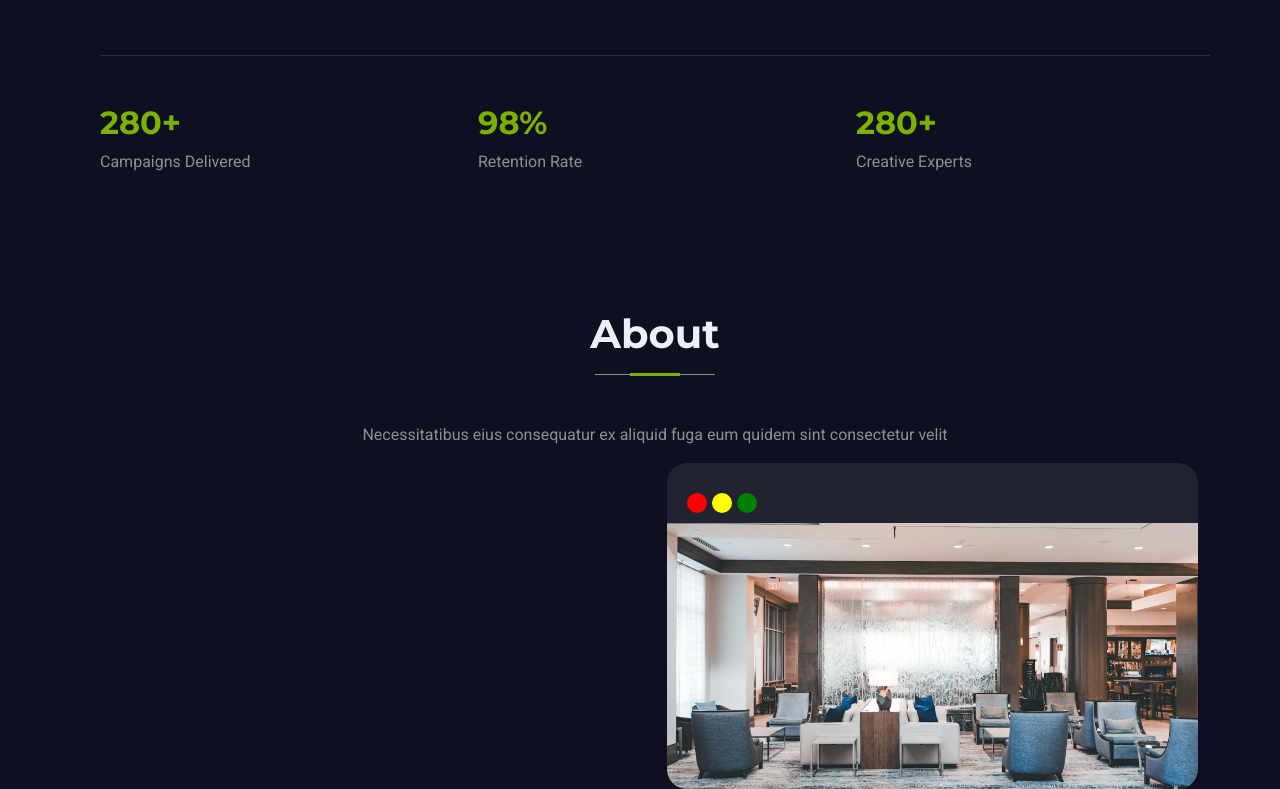
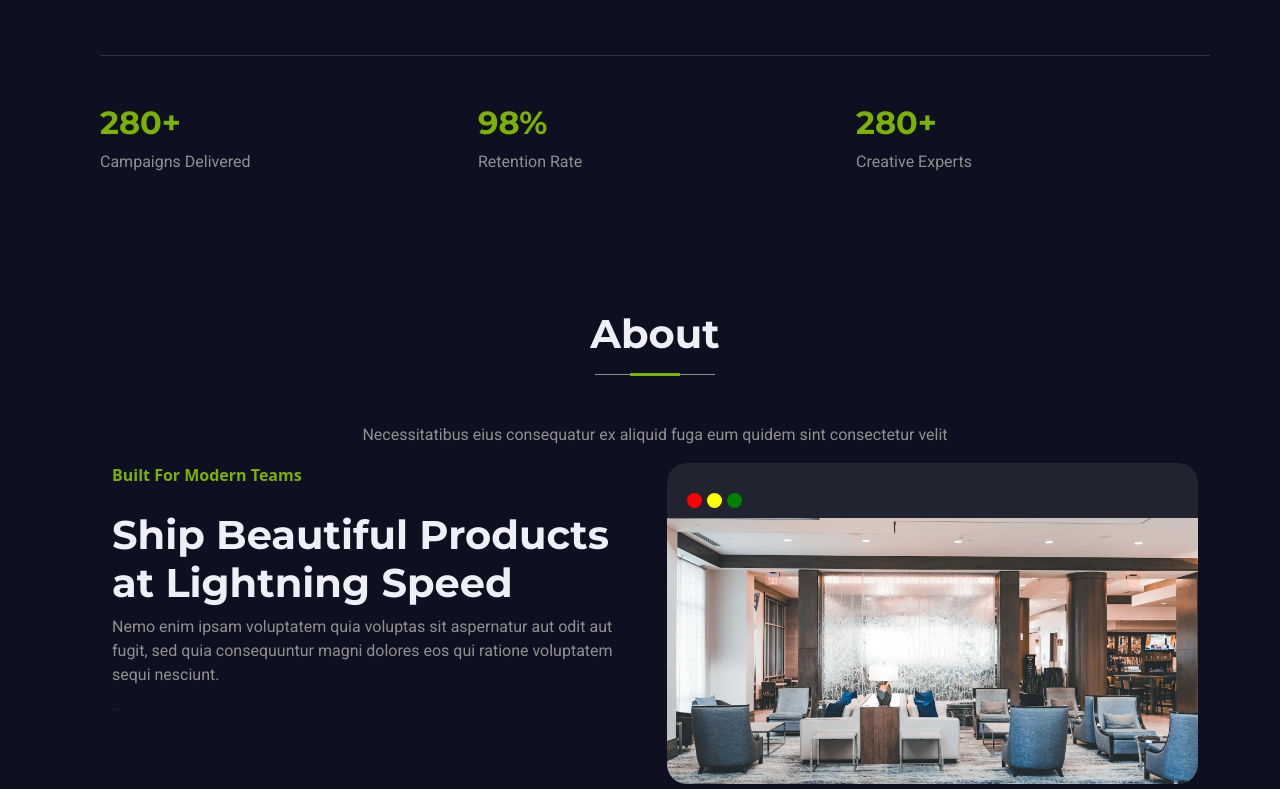
Before and after one commit to adarshrajshah04/reval, a React (Vite) app: page / in a window 1280 px wide. Shown: the part 605-1394 px from the top of the page. Built offline with nearby package versions, Linux system fonts and the light colour scheme; the HTML template or start-up script is replaced by a standard one.

Commit message:
Update About

```diff
--- a/src/components/About.jsx
+++ b/src/components/About.jsx
@@ -16,14 +16,18 @@ const About = () => {
 
         <Row>
             <Col>
+                <b style={{color:'var(--green)'}}><i class="bi bi-stars"></i>Built For Modern Teams</b>
+                <h3 className='heading mt-4 fw-bolder' style={{fontSize:'40px'}}>Ship Beautiful Products at Lightning Speed</h3>
+                <p>Nemo enim ipsam voluptatem quia voluptas sit aspernatur aut odit aut fugit, sed quia consequuntur magni dolores eos qui ratione voluptatem sequi nesciunt.</p>
 
+                ``
             </Col>
             <Col>
             <div className={classes.mac_parent}>
                 <div className={classes.mac_btn}>
-                    <div className='rounded-pill' style={{width:'20px',height:'20px', background:'red'}}></div>
-                    <div className='rounded-pill' style={{width:'20px',height:'20px', background:'yellow'}}></div>
-                    <div className='rounded-pill' style={{width:'20px',height:'20px', background:'green'}}></div>
+                    <div className='rounded-pill' style={{width:'15px',height:'15px', background:'red'}}></div>
+                    <div className='rounded-pill' style={{width:'15px',height:'15px', background:'yellow'}}></div>
+                    <div className='rounded-pill' style={{width:'15px',height:'15px', background:'green'}}></div>
 
                 </div>
                 <img src={About_img} alt=""style={{width:'100%'}} />
```
